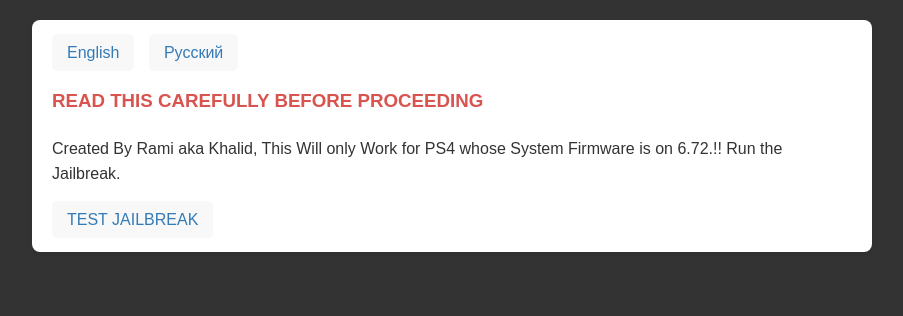
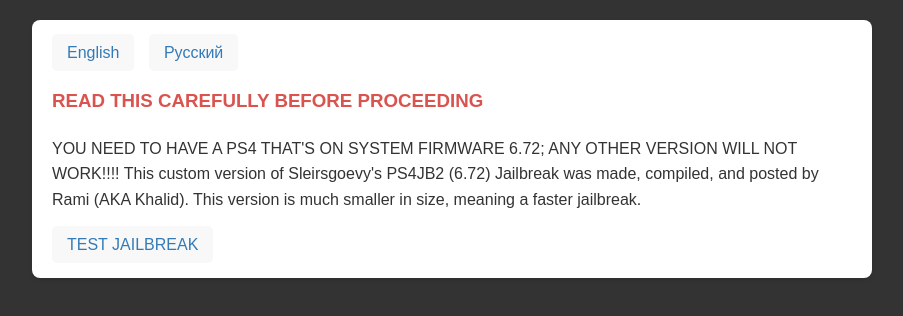
Before and after one commit to a0zhar/PS4-Jailbreak, a plain HTML site: page WebHost/index.html in a window 1280 px wide. Shown: the whole page, without its empty margins (188-1091 px from the left). Drawn offline with Linux system fonts and the light colour scheme.

Commit message:
Update index.html

```diff
--- a/WebHost/index.html
+++ b/WebHost/index.html
@@ -109,9 +109,7 @@
 
     <div id="english" class="language active">
       <h3>READ THIS CAREFULLY BEFORE PROCEEDING</h3>
-      <p>
-        Created By Rami aka Khalid, This Will only Work for PS4 whose System Firmware is on 6.72.!! Run the Jailbreak.
-      </p>
+      <p>YOU NEED TO HAVE A PS4 THAT'S ON SYSTEM FIRMWARE 6.72; ANY OTHER VERSION WILL NOT WORK!!!! This custom version of Sleirsgoevy's PS4JB2 (6.72) Jailbreak was made, compiled, and posted by Rami (AKA Khalid). This version is much smaller in size, meaning a faster jailbreak.</p>
     </div>
 
     <div id="russian" class="language"><h3>TO BE ADDED</h3></div>
```
